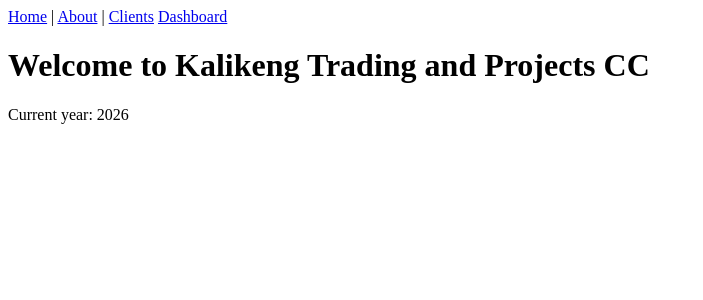
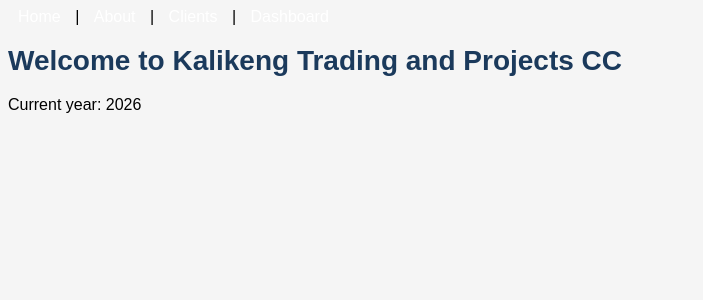
Before and after one commit to Schabzin/python-learning-journey, a Flask app: page / in a window 1280 px wide. Shown: the top 300 px of the page, without its empty margins (0-703 px from the left). Run offline with Flask 3, Linux system fonts and the light colour scheme.

Commit message:
Day 33 Session 1 - CSS Styling and Static Files

```diff
--- /dev/null
+++ b/static/style.css
@@ -0,0 +1,32 @@
+body {
+    background-color: #f5f5f5;
+    font-family: Ariel, sans-serif;
+}
+
+h1 {
+    color: #1B3A5C;
+    font-size: 28px;
+}
+
+nav a {
+    color: white;
+    text-decoration: none;
+    margin: 10px;
+
+}
+
+table {
+    width: 100%;
+    border-collapse: collapse;
+}
+
+th {
+    background-color: #1B3A5C;
+    color: white;
+    padding: 8px;
+}
+
+td {
+    padding: 8px;
+    border-bottom: 1px solid #cccccc;
+}
--- a/templates/about.html
+++ b/templates/about.html
@@ -2,12 +2,13 @@
 <html>
 <head>
     <title>About Kalikeng</title>
+    <link rel="stylesheet" href="{{ url_for('static', filename='style.css') }}">
 </head>
 <body>
     <nav>
         <a href="/">Home</a> |
         <a href="/about">About</a> |
-        <a href="/clients">Clients</a>
+        <a href="/clients">Clients</a> |
         <a href="/dashboard">Dashboard</a>
     </nav>
     <h1>About Kalikeng Trading and Projects CC</h1>
--- a/templates/clients.html
+++ b/templates/clients.html
@@ -2,12 +2,13 @@
 <html>
 <head>
     <title>Clients</title>
+    <link rel="stylesheet" href="{{ url_for('static', filename='style.css') }}">
 </head>
 <body>
     <nav>
         <a href="/">Home</a> |
         <a href="/about">About</a> |
-        <a href="/clients">Clients</a>
+        <a href="/clients">Clients</a> |
         <a href="/dashboard">Dashboard</a>
     </nav>
     <h1>Kalikeng Clients</h1>
--- a/templates/dashboard.html
+++ b/templates/dashboard.html
@@ -2,6 +2,7 @@
 <html>
 <head>
     <title>Kalikeng Dashboard</title>
+    <link rel="stylesheet" href="{{ url_for('static', filename='style.css') }}">
 </head>
 <body>
     <nav>
--- a/templates/index.html
+++ b/templates/index.html
@@ -5,13 +5,15 @@
     <meta charset="UTF-8">
     <meta name="viewport" content="width=device-width, initial-scale=1.0">
     <title>Kalikeng</title>
+    <link rel="stylesheet" href="{{ url_for('static', filename='style.css') }}">
 </head>
 <body>
     <nav>
         <a href="/">Home</a> |
         <a href="/about">About</a> |
-        <a href="/clients">Clients</a>
+        <a href="/clients">Clients</a> |
         <a href="/dashboard">Dashboard</a>
+
     </nav>
     <h1>Welcome to {{ company }}</h1>
     <p>Current year: {{ year }}</p>
```
